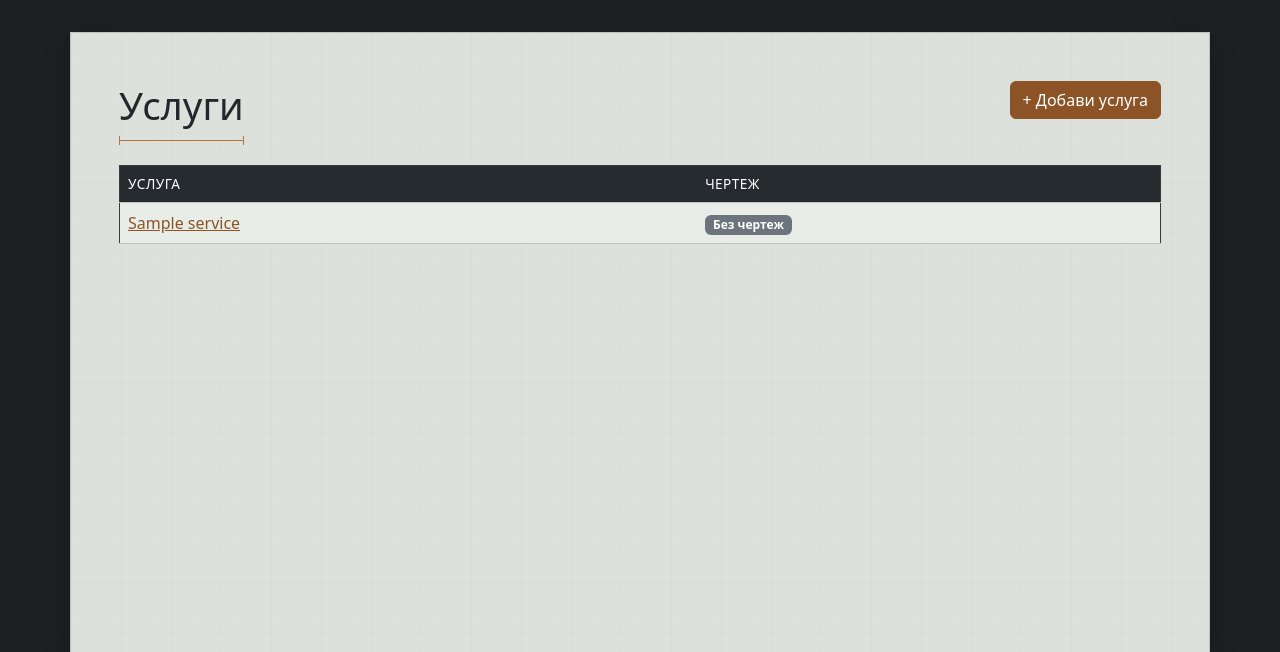
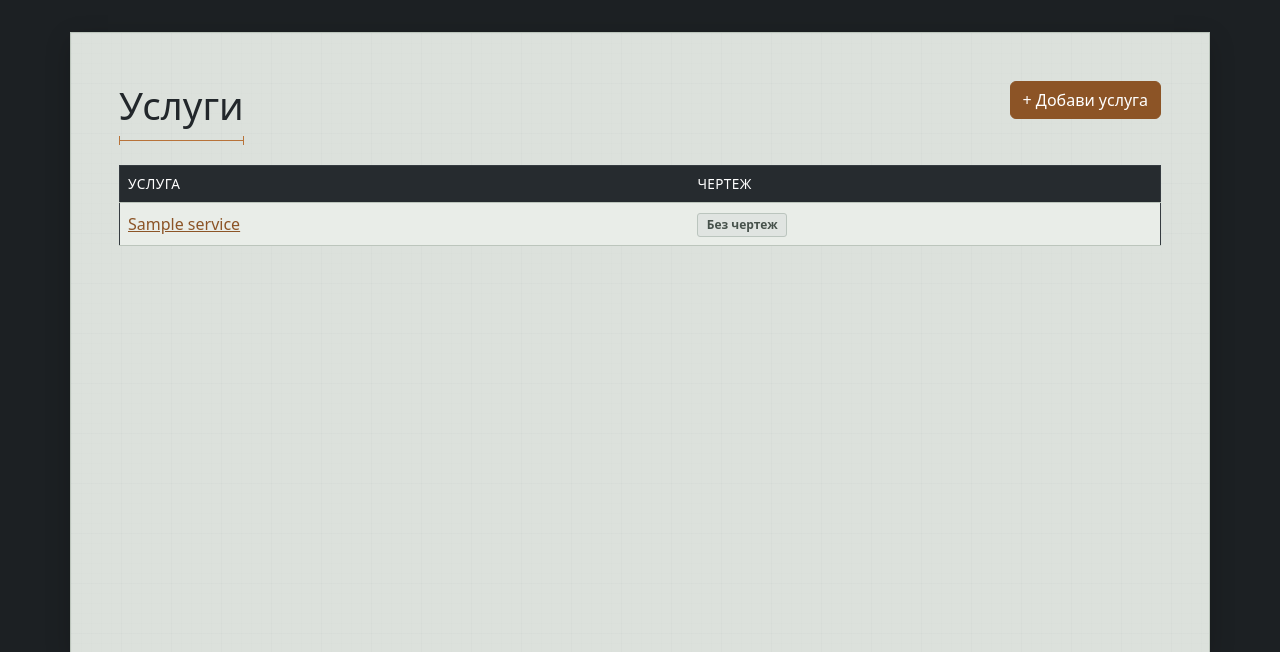
Before and after one commit to Vanya2307/cutting-orders, a Django app: page /services/ in a window 1280 px wide. Shown: the part 58-710 px from the top of the page. Run offline with Django 5.2, Linux system fonts and the light colour scheme; tables that the repository leaves empty hold one stand-in row (values such as "Sample post").

Commit message:
Complete service detail and deletion pages and refine drawing badges

```diff
--- a/static/css/style.css
+++ b/static/css/style.css
@@ -301,3 +301,30 @@ button:focus-visible {
 .drawing-form .form-check {
     padding-left: 0;
 }
+
+/* Обозначения за чертеж */
+
+.badge-drawing {
+    padding: 0.4em 0.7em;
+    border: 1px solid transparent;
+    border-radius: 3px;
+    font-weight: 600;
+}
+
+.drawing-required {
+    background-color: var(--accent-dark);
+    color: #ffffff;
+    border-color: var(--accent-dark);
+}
+
+.drawing-recommended {
+    background-color: #eadccd;
+    color: #70451f;
+    border-color: #ccb397;
+}
+
+.drawing-none {
+    background-color: #e0e4e1;
+    color: #46514b;
+    border-color: #bbc5be;
+}
--- a/templates/catalog/material_confirm_delete.html
+++ b/templates/catalog/material_confirm_delete.html
@@ -44,7 +44,11 @@
                         class="btn btn-outline-secondary"
                         href="{% url 'catalog:material-detail' object.pk %}"
                     >
-                        Откажи
+                        {% if form.non_field_errors %}
+                            Назад към материала
+                        {% else %}
+                            Откажи
+                        {% endif %}
                     </a>
                 </div>
             </form>
--- a/templates/catalog/service_list.html
+++ b/templates/catalog/service_list.html
@@ -25,11 +25,11 @@
                             </td>
                             <td>
                                 {% if service.drawing_requirement == 'REQUIRED' %}
-                                    <span class="badge text-bg-danger">{{ service.get_drawing_requirement_display }}</span>
+                                    <span class="badge badge-drawing drawing-required">{{ service.get_drawing_requirement_display }}</span>
                                 {% elif service.drawing_requirement == 'RECOMMENDED' %}
-                                    <span class="badge text-bg-warning">{{ service.get_drawing_requirement_display }}</span>
+                                    <span class="badge badge-drawing drawing-recommended">{{ service.get_drawing_requirement_display }}</span>
                                 {% else %}
-                                    <span class="badge text-bg-secondary">{{ service.get_drawing_requirement_display }}</span>
+                                    <span class="badge badge-drawing drawing-none">{{ service.get_drawing_requirement_display }}</span>
                                 {% endif %}
                             </td>
                         </tr>
```
Also changed, not shown: templates/catalog/service_confirm_delete.html (added, +51 -0 lines), templates/catalog/service_detail.html (+8 -4 lines).
